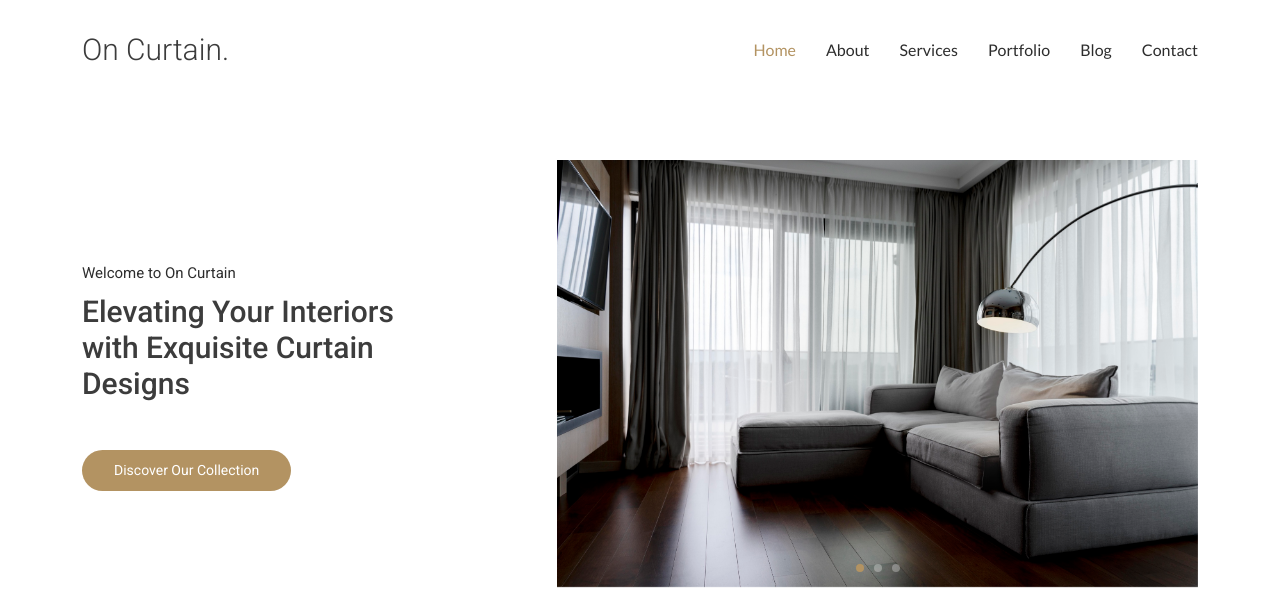
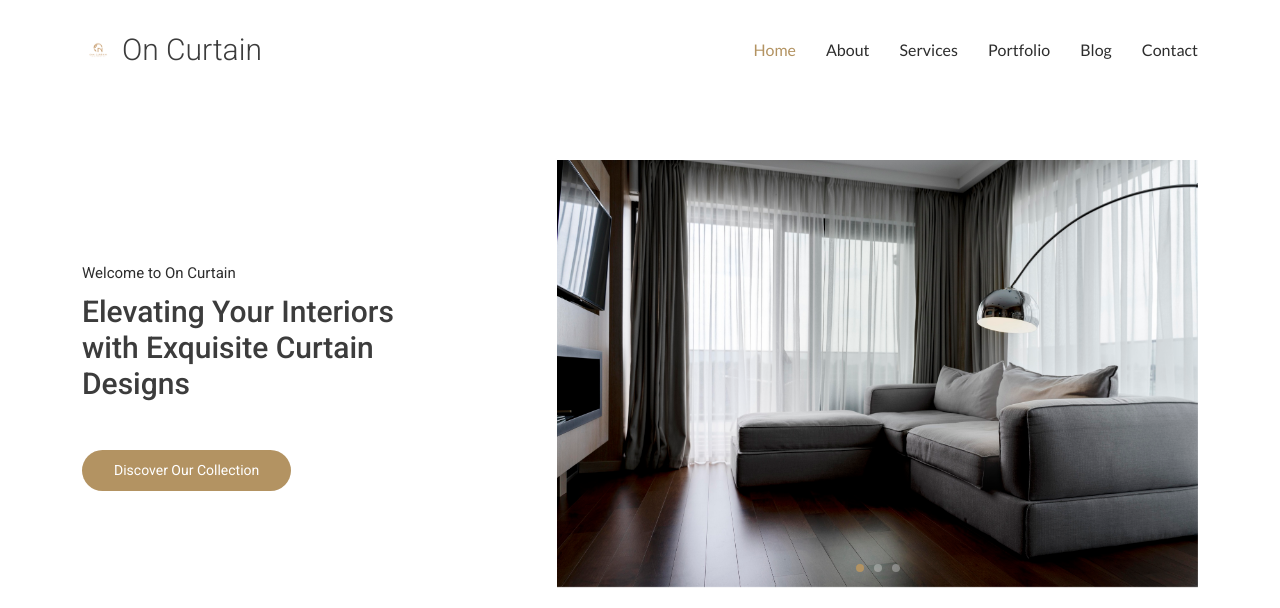
Before and after one commit to jerryvien/onncurtain, a PHP site: page /index.php in a window 1280 px wide. Shown: the top 608 px of the page. Run offline with PHP 8.4, Linux system fonts and the light colour scheme.

Commit message:
logo update

```diff
--- a/header.php
+++ b/header.php
@@ -32,8 +32,8 @@
     <div class="container-fluid container-xl position-relative d-flex align-items-center justify-content-between">
       <a href="index.php" class="logo d-flex align-items-center">
         <!-- Uncomment below if using an image logo -->
-        <!-- <img src="assets/img/logo.png" alt=""> -->
-        <h1 class="sitename">On Curtain.</h1>
+        <img src="assets/img/ONNLOGO.png" alt="">
+        <h1 class="sitename">On Curtain</h1>
       </a>
       <nav id="navmenu" class="navmenu">
         <ul>
```
Also changed, not shown: assets/img/ONN CURTAIN ENTERPRISE.jpg (added), assets/img/ONNLOGO.png (added).
